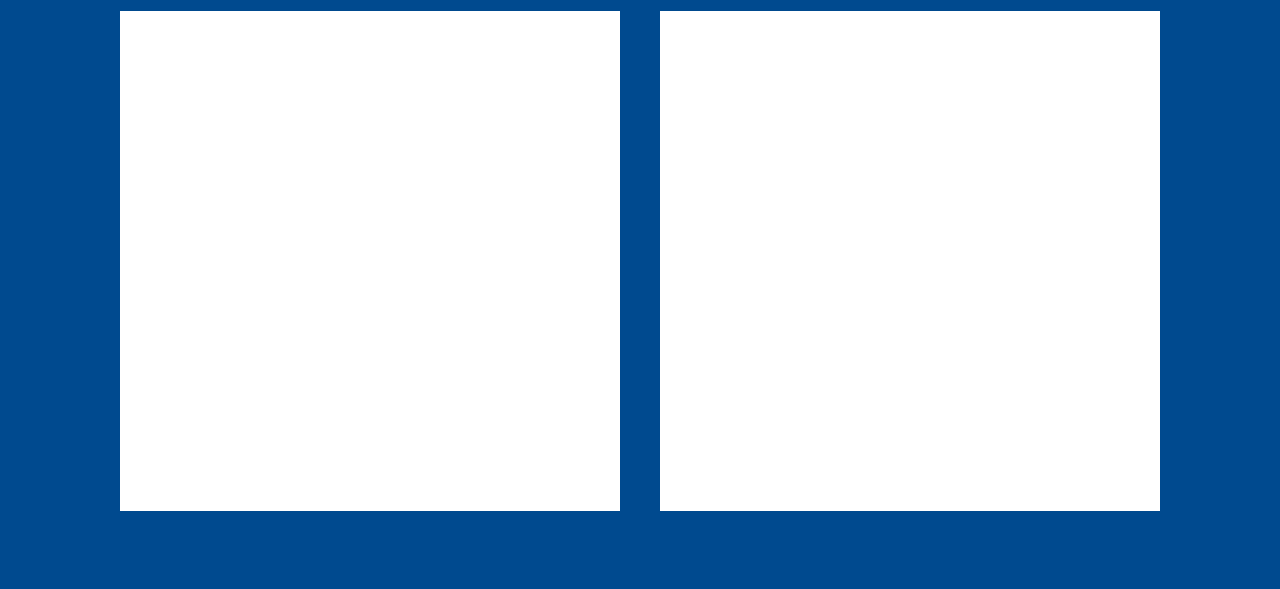
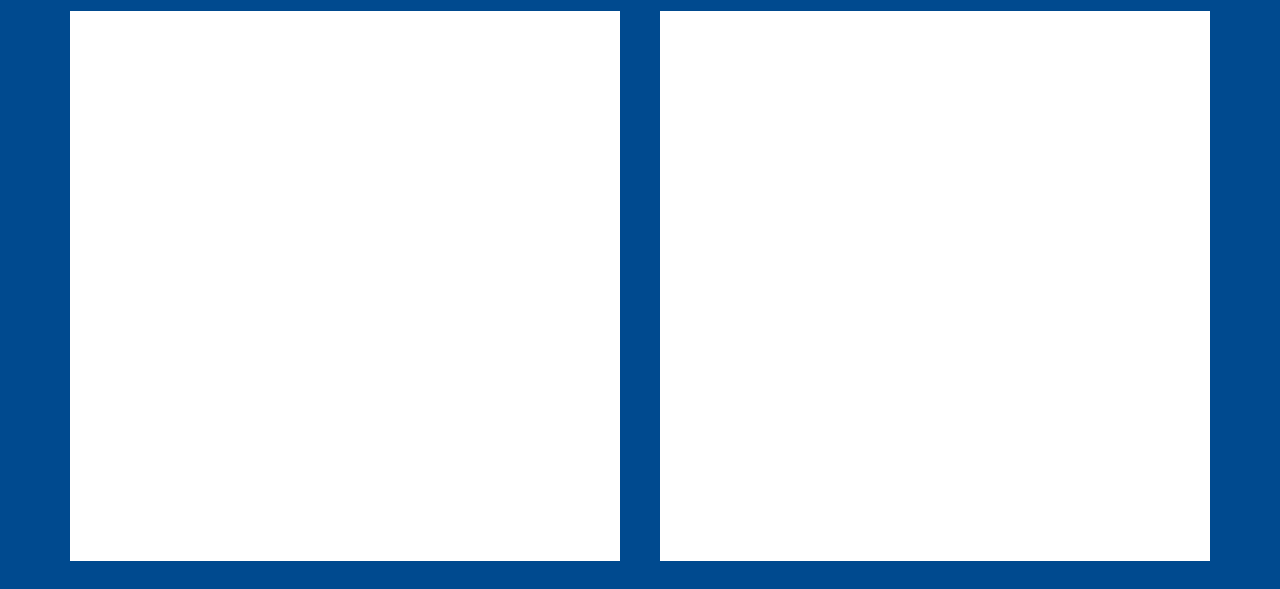
Before and after one commit to jacobcohn/battleship, a plain HTML site: page index.html in a window 1280 px wide. Shown: the part 211-800 px from the top of the page. Drawn offline with Linux system fonts and the light colour scheme.

Commit message:
fixCanvasHeight in dom

```diff
--- a/bundle.js
+++ b/bundle.js
@@ -26,7 +26,7 @@ eval("__webpack_require__.r(__webpack_exports__);\n/* harmony export */ __webpac
   \********************/
 /***/ ((__unused_webpack_module, __webpack_exports__, __webpack_require__) => {
 
-eval("__webpack_require__.r(__webpack_exports__);\n/* harmony export */ __webpack_require__.d(__webpack_exports__, {\n/* harmony export */   \"default\": () => (__WEBPACK_DEFAULT_EXPORT__)\n/* harmony export */ });\nconst dom = (() => {\n  const displayWinner = () => {};\n\n  const init = () => {};\n\n  return { displayWinner, init };\n})();\n\n/* harmony default export */ const __WEBPACK_DEFAULT_EXPORT__ = (dom);\n\n\n//# sourceURL=webpack://battleship/./src/dom.js?");
+eval("__webpack_require__.r(__webpack_exports__);\n/* harmony export */ __webpack_require__.d(__webpack_exports__, {\n/* harmony export */   \"default\": () => (__WEBPACK_DEFAULT_EXPORT__)\n/* harmony export */ });\nconst dom = (() => {\n  const fixCanvasHeights = () => {\n    const playerBoard = document.getElementById('playerBoard');\n    playerBoard.height = playerBoard.width;\n    const computerBoard = document.getElementById('computerBoard');\n    computerBoard.height = computerBoard.width;\n  };\n\n  const displayBoards = () => {\n    // code here\n  };\n\n  const addEventListeners = () => {\n    // code here\n  };\n\n  const displayWinner = () => {\n    // code here\n  };\n\n  const init = () => {\n    fixCanvasHeights();\n    displayBoards();\n    addEventListeners();\n  };\n\n  return { displayWinner, init };\n})();\n\n/* harmony default export */ const __WEBPACK_DEFAULT_EXPORT__ = (dom);\n\n\n//# sourceURL=webpack://battleship/./src/dom.js?");
 
 /***/ }),
 
--- a/style.css
+++ b/style.css
@@ -36,6 +36,7 @@ body {
 }
 
 .boardDiv {
+  width: 43%;
   margin: 0px 20px 20px 20px;
   display: flex;
   flex-direction: column;
@@ -49,8 +50,8 @@ body {
 
 .board {
   background-color: white;
-  width: 500px;
-  height: 500px;
+  width: 100%;
+  height: 100%;
 }
 
 /* gameOverModal */
```
